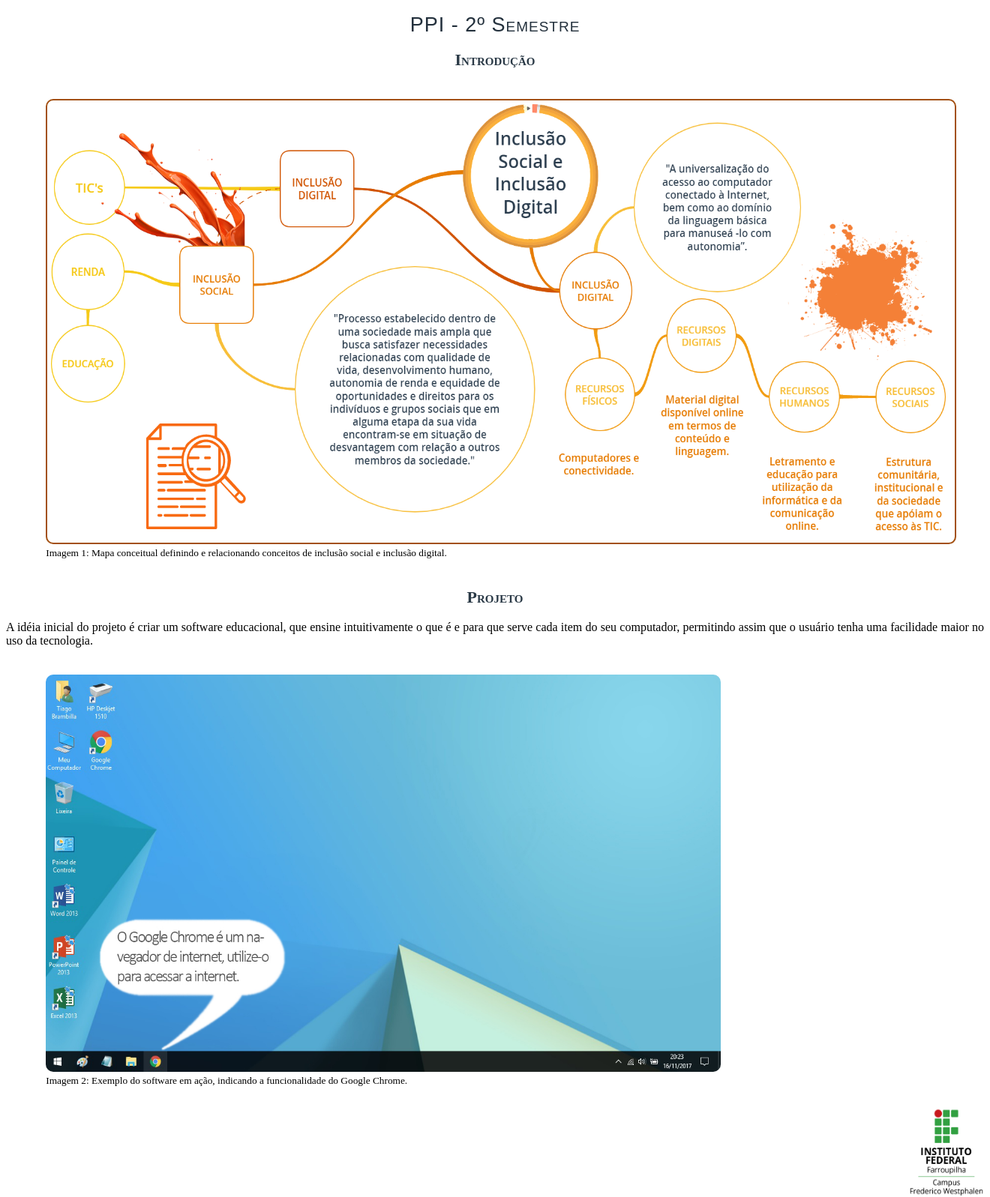
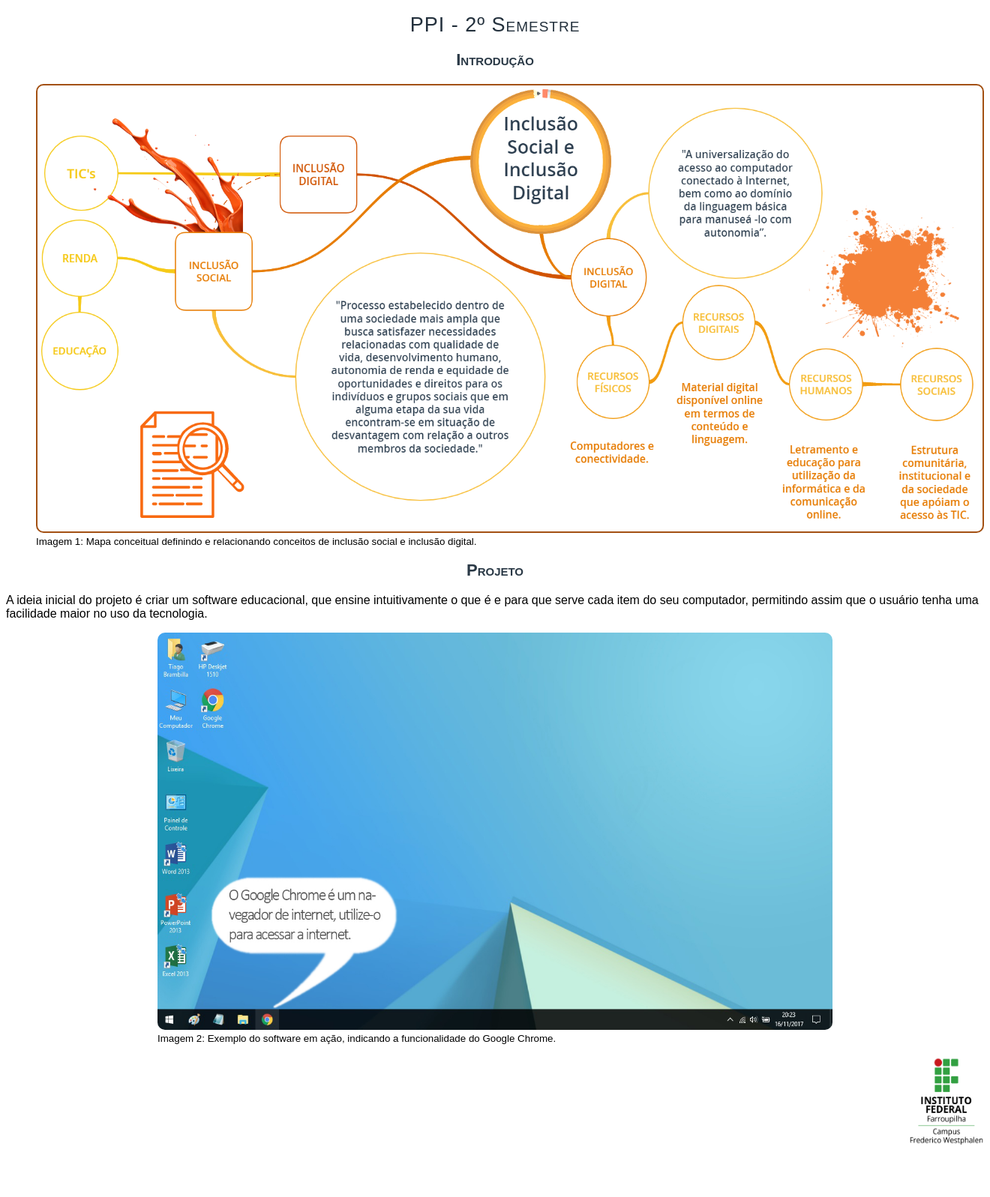
Before and after one commit to tiagobrambilla/tiagobrambilla.github.io, a PHP site: page /ppi/index.html in a window 1320 px wide. Shown: the whole page at 75% size. After the commit the page ends 1528 px from the top, so only its background shows below. Run offline with PHP 8.4, Linux system fonts and the light colour scheme.

Commit message:
Add files via upload

```diff
--- a/ppi/estilos.css
+++ b/ppi/estilos.css
@@ -8,8 +8,8 @@
 }
 
 .mapa {
-    width: 1200px;
-    height: 580px;
+    width: 1250px;
+    height: 585px;
     border-radius: 10px;
     border: 2px solid;
     padding: 5px;
@@ -29,6 +29,7 @@ h2 {
     font-size: 22px;
     color: #2a3946;
     font-variant: small-caps;
+    font-family: sans-serif;
 }
 
 
@@ -39,20 +40,25 @@ h2 {
     float: right;
 }
 
-div.figure {
-  float: center;
-  width: 50%;
-  text-align: left;
-  font-size: smaller;
-  text-indent: 0;
-  margin: 0.5em;
-  padding: 0.5em;
-}
-
-div.title {
+#title {
     text-align: center;
 }
 
-div.projeto {
-    text-align: justify;
+p {
+    text-align: left;
+    font-family: sans-serif;
+    font-size: 16px;
 }
+
+#conteudo {
+    font-family: sans-serif;
+}
+
+figcaption {
+    font-size: smaller;
+    text-align: left;
+}
+
+div.figcaption {
+    width: 900px;
+}
--- a/ppi/index.html
+++ b/ppi/index.html
@@ -9,44 +9,35 @@
 
 </head>
 
+<body>
+    <DIV id="conteudo" align="center">
 
-<body>
+        <DIV id="title"><h1>PPI - 2º Semestre</h1></DIV>
 
-    <div class="title"><h1>PPI - 2º Semestre</h1></div>
+        <DIV id="title"><h2>Introdução</h2></DIV>
 
-        <div class="title"><h2>Introdução</h2></div>
-        <div class="introducao">
-
-
-
-        </div>
-        <p></p>
-        <div class="figure" align="center">
         <figure>
         <img class="mapa" src="imagens/mapaconceitual.png" alt="Mapa conceitual sobre inclusão social e digital">
         <figcaption>
         Imagem 1: Mapa conceitual definindo e relacionando conceitos de inclusão social e inclusão digital.
         </figcaption>
         </figure>
-        </div>
 
-        <div class="title"><h2>Projeto</h2></div>
-        <div class="projeto">
-            <p> A idéia inicial do projeto é criar um software educacional, que ensine intuitivamente o que é e para que serve cada item do seu computador, permitindo assim que o usuário tenha uma facilidade maior no uso da tecnologia.</p>
+        <DIV id="title"><h2>Projeto</h2></DIV>
+
+        <p> A ideia inicial do projeto é criar um software educacional, que ensine intuitivamente o que é e para que serve cada item do seu computador, permitindo assim que o usuário tenha uma facilidade maior no uso da tecnologia.</p>
 
 
-        </div>
-
-        <div class="figure" align="center">
         <figure>
         <img class="exemplo" src="imagens/imagem1.jpg" alt="Exemplo de funcionamento do software 1">
+        <div class="figcaption">
         <figcaption>
          Imagem 2: Exemplo do software em ação, indicando a funcionalidade do Google Chrome.
         </figcaption>
+        </div>
         </figure>
-        </div>
 
         <img class="iff" src="imagens/iff.png" alt="Marca Instituto Federal Farroupilha">
-
+    </DIV>
 </body>
 </html>
```
Lines whose indentation alone changed are shown as unchanged.
